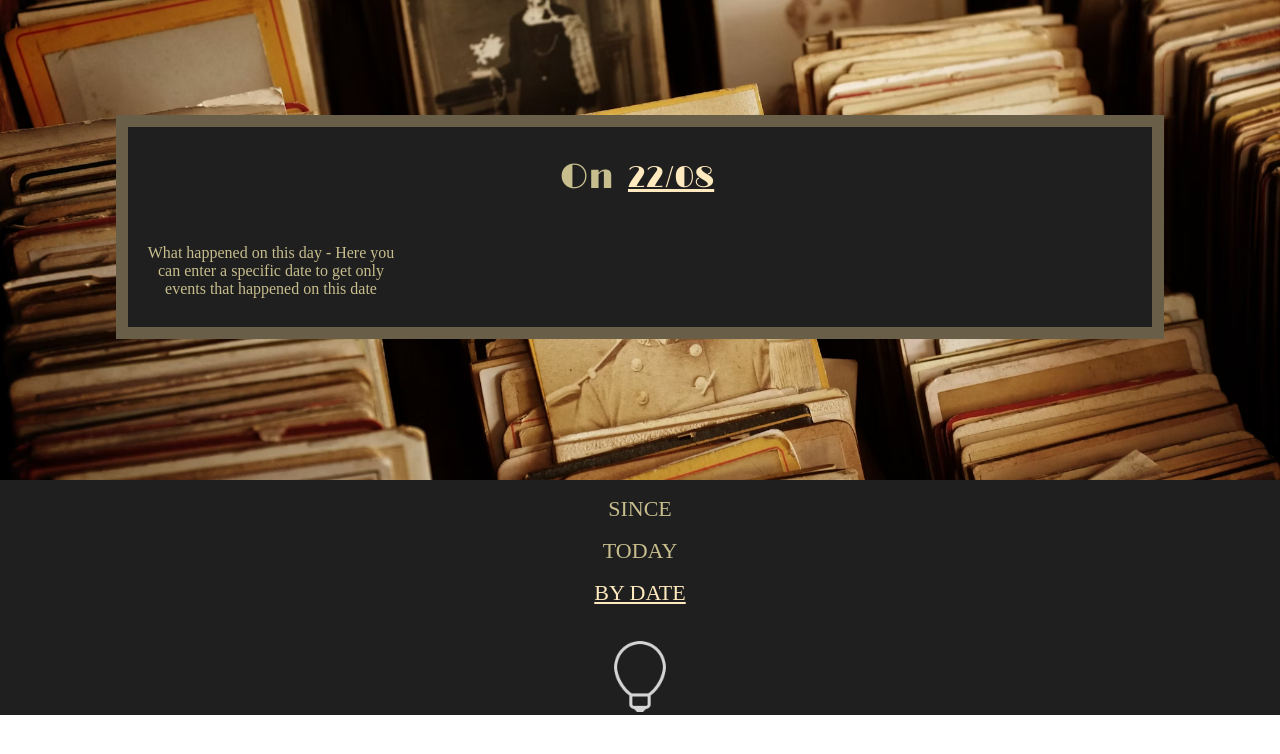
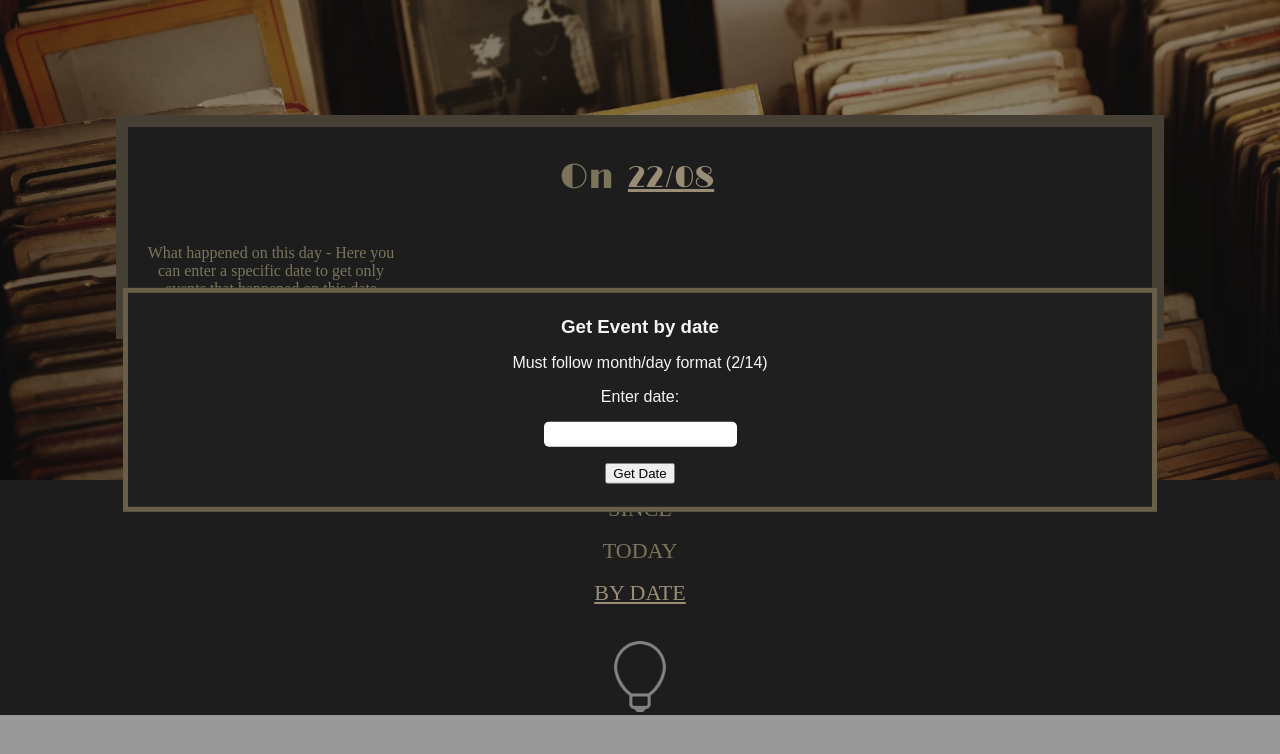
Before and after one commit to Chrstjan/React-History-Site, a React (Vite) app in the folder History Site/: page /by-date in a window 1280 px wide. Both pictures are taken after a click on the button "22/08". Shown: the top 754 px of the page. Built offline with nearby package versions, Linux system fonts and the light colour scheme; a web font is replaced by a local one.

Commit message:
Made most of the modal for getting user date for the by date page

```diff
--- a/History Site/src/components/Header/HeaderBoard/HeaderBoard.jsx
+++ b/History Site/src/components/Header/HeaderBoard/HeaderBoard.jsx
@@ -1,12 +1,12 @@
 import style from "./HeaderBoard.module.scss";
 
-export const HeaderBoard = ({headerText, date, subText}) => {
+export const HeaderBoard = ({headerText, action, date, subText}) => {
     return (
             <div className={style.boardStyling}>
                 <header>
                     <span className={style.selectStyling}>
                         <h2>{headerText}</h2>
-                        {date ? <button className={style.buttonStyling}>{date}</button> : null}
+                        {date ? <button onClick={() => action()} className={style.buttonStyling}>{date}</button> : null}
                     </span>
                     <p>{subText}</p>
                 </header>
--- /dev/null
+++ b/History Site/src/components/Modal/Modal.jsx
@@ -0,0 +1,32 @@
+import { useState } from "react";
+import style from "./Modal.module.scss";
+
+export const Modal = ({modalOpen, typedDate, headerText, dateText}) => {
+
+    const [selectedDate, setSelectedDate] = useState("");
+
+    const handleModal = () => {
+        modalOpen(prev => !prev);
+    }
+
+    const handleDateTyped = (e) => {
+        setSelectedDate(e.target.value);
+    }
+
+    const handleSendDate = () => {
+        typedDate(selectedDate);
+    }
+
+    return (
+        <>
+            <div onClick={() => handleModal()} className={style.overlayStyling}></div>
+            <div className={style.modalStyling}>
+                <h3>{headerText}</h3>
+                <p>{dateText}</p>
+                <label htmlFor="datePicker">Enter date:</label>
+                <input onChange={(e) => handleDateTyped(e)} type="text" name="datePicker" />
+                <button onClick={() => handleSendDate()}>Get Date</button>
+            </div>
+        </>
+    )
+}
--- /dev/null
+++ b/History Site/src/components/Modal/Modal.module.scss
@@ -0,0 +1,41 @@
+@use "../../styles/mixins" as m;
+@use "../../styles/variables" as *;
+
+.overlayStyling {
+    display: block;
+    width: 100vw;
+    height: 100vh;
+    background: #1c1c1c72;
+    position: absolute;
+    top: 50%;
+    left: 50%;
+    transform: translate(-50%, -50%);
+    z-index: 9;
+}
+
+.modalStyling {
+    @include m.flexBox(column, center, center);
+    width: 80vw;
+    height: 20vh;
+    border: 5px solid $dark-brown;
+    background: $dark-color;
+    position: absolute;
+    top: 50%;
+    left: 50%;
+    transform: translate(-50%, -50%);
+    z-index: 99;
+    color: $white-color;
+    text-align: center;
+    padding: 1.7rem 0rem;
+
+    h3, p {
+        margin: 0;
+    }
+
+    input {
+        border-radius: 5px;
+        border: 0;
+        text-align: center;
+        padding: 0.3rem 0.5rem;
+    }
+}
--- a/History Site/src/pages/ByDatePage.jsx
+++ b/History Site/src/pages/ByDatePage.jsx
@@ -1,18 +1,37 @@
+import { useEffect, useState } from "react"
 import { Header } from "../components/Header/Header"
 import { HeaderBoard } from "../components/Header/HeaderBoard/HeaderBoard"
 import { DateWrapper } from "../components/Main/DateWrapper/DateWrapper"
 import { Icon } from "../components/Main/Icon/Icon"
 import { Navigation } from "../components/Navigation/Navigation"
+import { Timeline } from "../components/Main/Timeline/Timeline"
+import { TimelineEvent } from "../components/Main/Timeline/Event/TimelineEvent"
+import { Modal } from "../components/Modal/Modal"
 
 export const ByDatePage = () => {
+    const [modalOpen, setModalOpen] = useState(false);
+    const [selectedDate, setSelectedDate] = useState();
+
+    const handleModal = () => {
+        setModalOpen(prev => !prev);
+    }
+
+    useEffect(() => {
+        console.log(selectedDate);
+    }, [selectedDate])
+
     return (
         <>
             <Header>
-                <HeaderBoard headerText="On" date="22/08" subText="What happened on this day - Here you can enter a specific date to get only events that happened on this date"/>
+                <HeaderBoard headerText="On" action={handleModal} date="22/08" subText="What happened on this day - Here you can enter a specific date to get only events that happened on this date"/>
             </Header>
             <Navigation />
+            {modalOpen ? <Modal modalOpen={setModalOpen} typedDate={setSelectedDate} headerText="Get Event by date" dateText="Must follow month/day format (2/14)"/> : null}
             <DateWrapper>
                 <Icon icon="./src/assets/images/Light.svg"/>
+                {/* <Timeline>
+                    <TimelineEvent />
+                </Timeline> */}
             </DateWrapper>
         </>
     )
```
Also changed, not shown: History Site/src/pages/TodayPage.jsx (line endings or trailing spaces).
